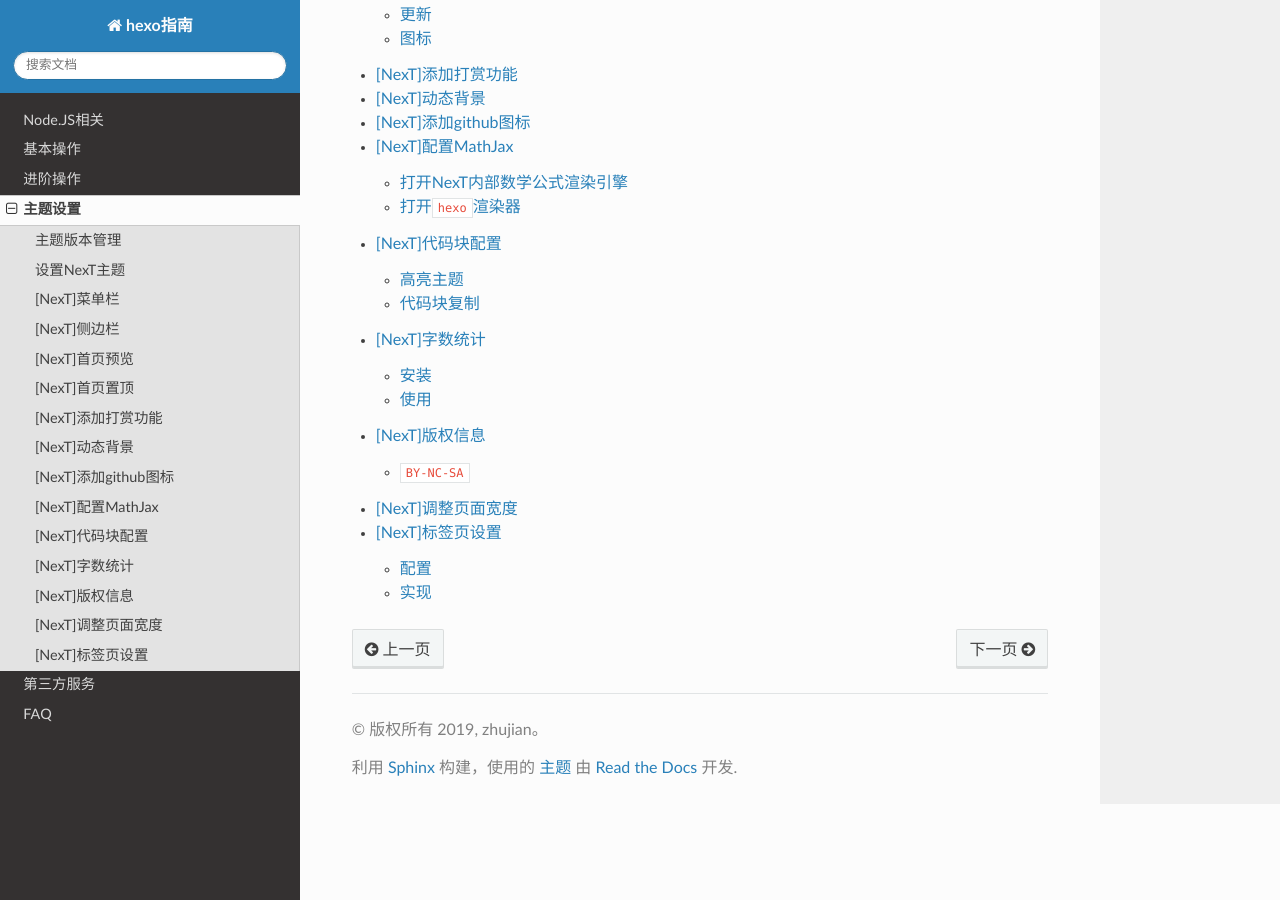
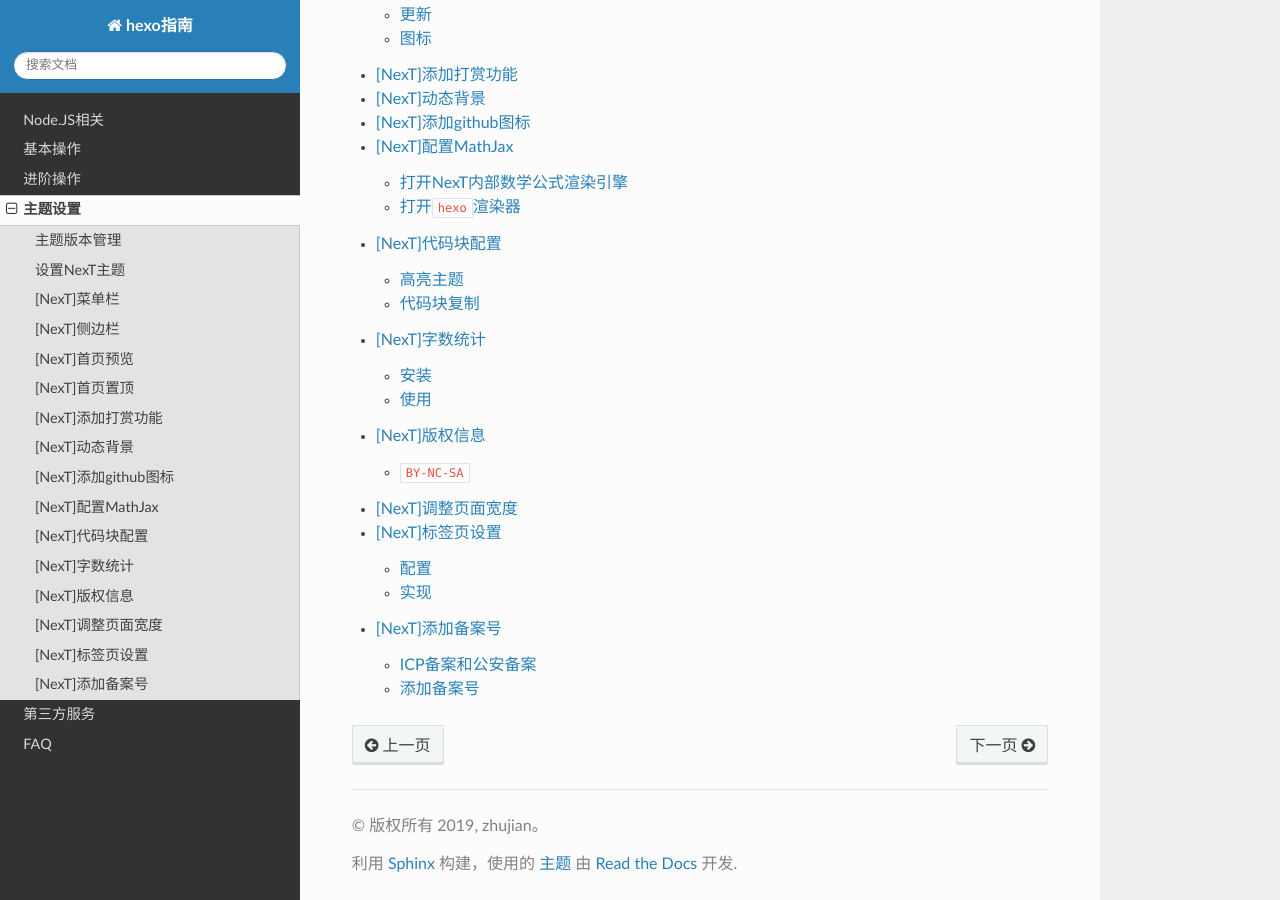
Before and after one commit to Document-Collection/blog-website-building-guide, a Sphinx documentation site: the page built from docs/source/theme.rst, in a window 1280 px wide and 900 px high, scrolled down 778 px. Built offline with Sphinx 7.4.7 and the Read the Docs theme 2.0.0, drawn with Linux system fonts in a browser that asks for light colours; some of the changed lines change nothing that is shown.

Commit message:
docs(theme): 添加备案号

````diff
--- a/docs/source/theme.rst
+++ b/docs/source/theme.rst
@@ -20,3 +20,4 @@
    theme/[NexT]版权信息
    theme/[NexT]调整页面宽度
    theme/[NexT]标签页设置
+   theme/[NexT]添加备案号
--- /dev/null
+++ b/docs/source/theme/[NexT]添加备案号.md
@@ -0,0 +1,39 @@
+
+# [NexT]添加备案号
+
+大陆网站上线需要备案，并在网站显示备案号
+
+## ICP备案和公安备案
+
+`ICP`备案和公安备案的区别参考：[企业网站ICP备案 和 网站公安备案的区分](https://baijiahao.baidu.com/s?id=1623541530947349945&wfr=spider&for=pc)
+
+### ICP备案
+
+注册域名并绑定网址后还需要进行服务器备案，我把服务器搭建在腾讯云上，所以在腾讯云上进行`ICP`备案
+
+具体备案流程参考[备案流程](https://cloud.tencent.com/document/product/243/18909)
+
+大约花费了`2`周时间，今天发短信通知说备案成功了，还需要进行公安备案
+
+### 公安备案
+
+登录网址[全国互联网安全管理服务平台](www.beian.gov.cn)
+
+1. 点击联网备案登录，注册个人帐号
+2. 点击新办网站申请，提交相关信息
+
+## 添加备案号
+
+参考：[hexo搭建的静态博客如何添加备案号？](https://www.zhihu.com/question/49931898)
+
+还需要在网站底部添加备案号，`NexT`主题`6.x`版本已支持添加`ICP`备案号
+
+进入主题`_config.yml`文件，搜索`beian`关键字
+
+```
+# Beian icp information for Chinese users. In China, every legal website should have a beian icp in website footer.
+# http://www.miitbeian.gov.cn
+beian:
+    enable: false
+    icp:
+```
````
